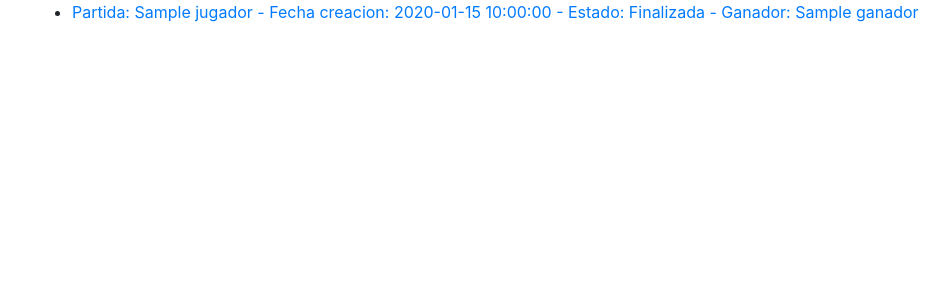
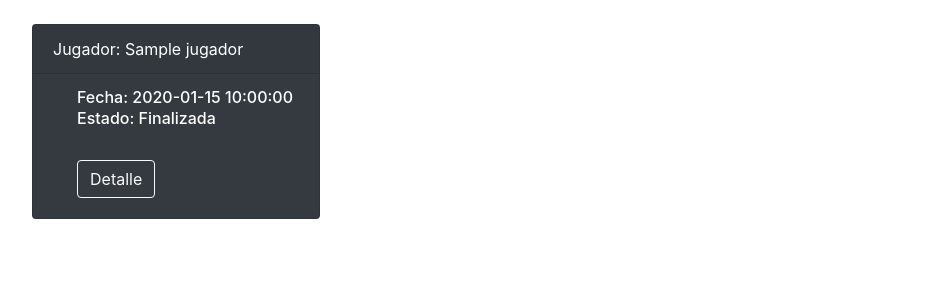
Before and after one commit to tomassiNico/web_api_tateti, a Flask app: template templates/partidas.html in a window 1280 px wide. Shown: the part 56-356 px from the top of the page, without its empty margins (83-1033 px from the left). Run offline with Flask 2, Linux system fonts and the light colour scheme; the template is opened without the code that fills it: most values are stand-ins (such as "Sample title", 1, 10 or a date in 2020); some libraries are stand-ins or nearby versions.

Commit message:
lista de partidas en formato tarjeta

```diff
--- a/templates/partidas.html
+++ b/templates/partidas.html
@@ -1,17 +1,21 @@
 {% extends "base.html" %}
 {% block content %}
-<div class="container">
-  <ul>
-    {% for p in partidas %}
-    <li><a href="/partida/{{ p._id }}">Partida: {{ p.jugador }} - Fecha creacion: {{ p.add_date }} -
-        Estado: {% if p.ganador == '' %}
-                  {{ "En cuso "}}
-                {% else %}
-                    {{ "Finalizada" }} - Ganador: {{ p.ganador }}
-                {% endif %}
-        </a>
-    </li>
-    {% endfor %}
-  </ul>
+<div class="container row">
+  {% for p in partidas %}
+  <div class="col-sm-4 mt-4">
+    <div class="card text-white bg-dark mb-3" style="max-width: 18rem;">
+      <div class="card-header">Jugador: {{ p.jugador }}</div>
+      <div class="card-body ml-4">
+        <h6 class="card-subtitle mb-2">Fecha: {{ p.add_date }}</h6>
+        <h6 class="card-subtitle mb-2">Estado: {% if p.ganador == '' %}
+                                                            {{ "En cuso "}}
+                                                          {% else %}
+                                                              {{ "Finalizada" }}
+                                                          {% endif %}</h6>
+        <a href="#" class="btn btn-outline-light mt-4">Detalle</a>
+      </div>
+    </div>
+  </div>
+  {% endfor %}
 </div>
 {% endblock %}
```
